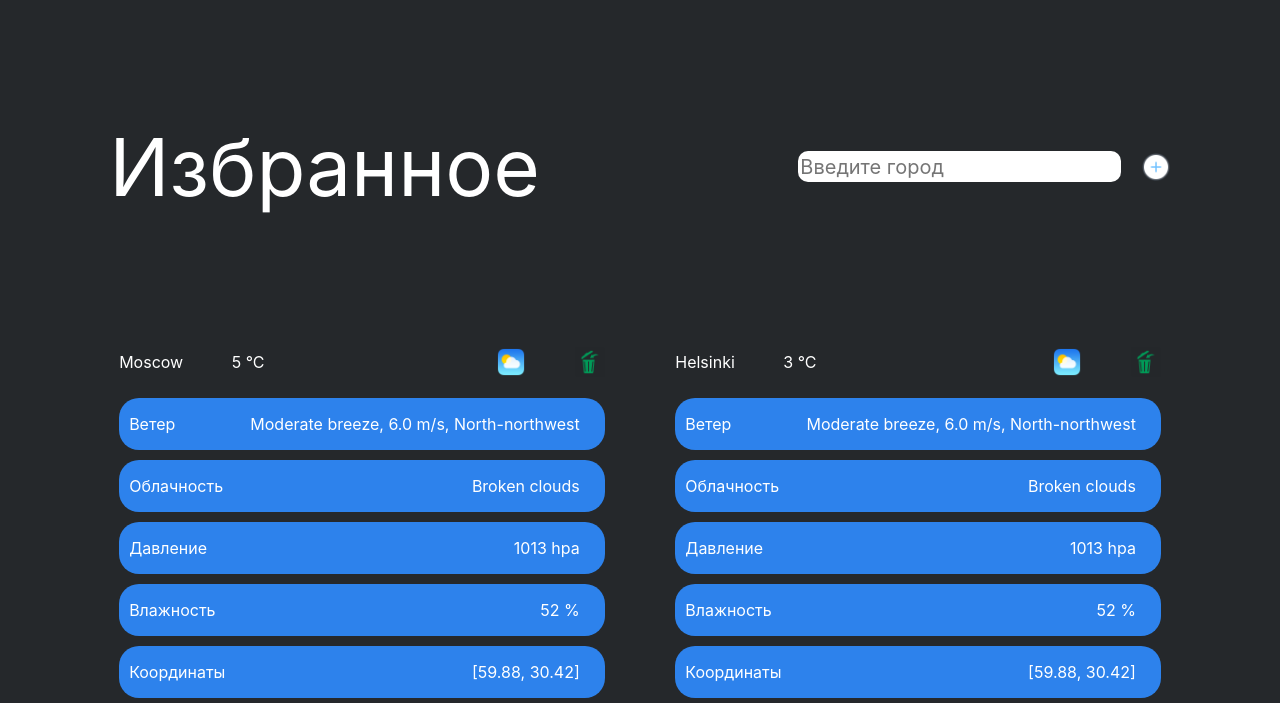
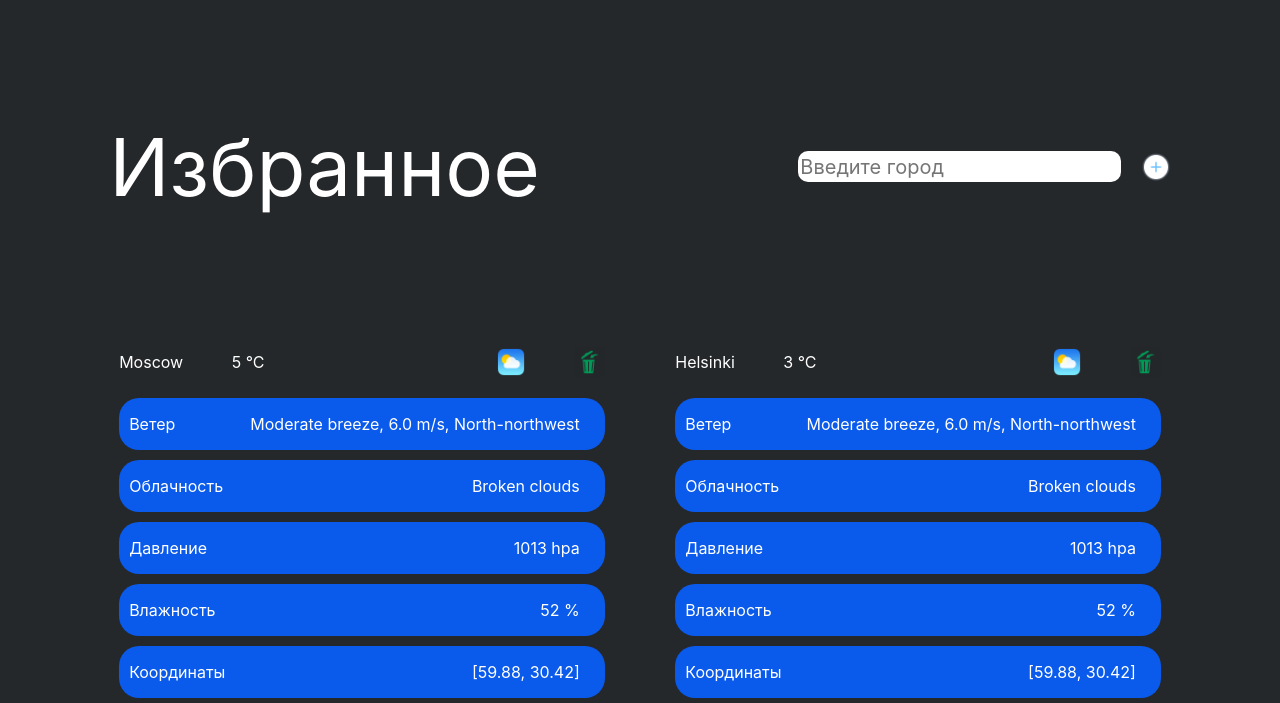
Before and after one commit to kymacat/ITMOWeb, a plain HTML site: page index.html in a window 1280 px wide. Shown: the part 650-1353 px from the top of the page. Drawn offline with Linux system fonts and the light colour scheme.

Commit message:
background-color: rgb(45, 130, 236)

```diff
--- a/style.css
+++ b/style.css
@@ -122,7 +122,8 @@
     display: flex;
     justify-content: space-between;
     align-items: center;
-    background-color: rgb(45, 130, 236);
+    /* background-color: rgb(45, 130, 236); */
+    background-color: rgb(10, 90, 236);
     border-radius: 20px;
     margin: 10px;
 }
@@ -138,7 +139,6 @@
 
     .parameters {
         width: 80%;
-        background-color: red;
     }
 
 }
```
